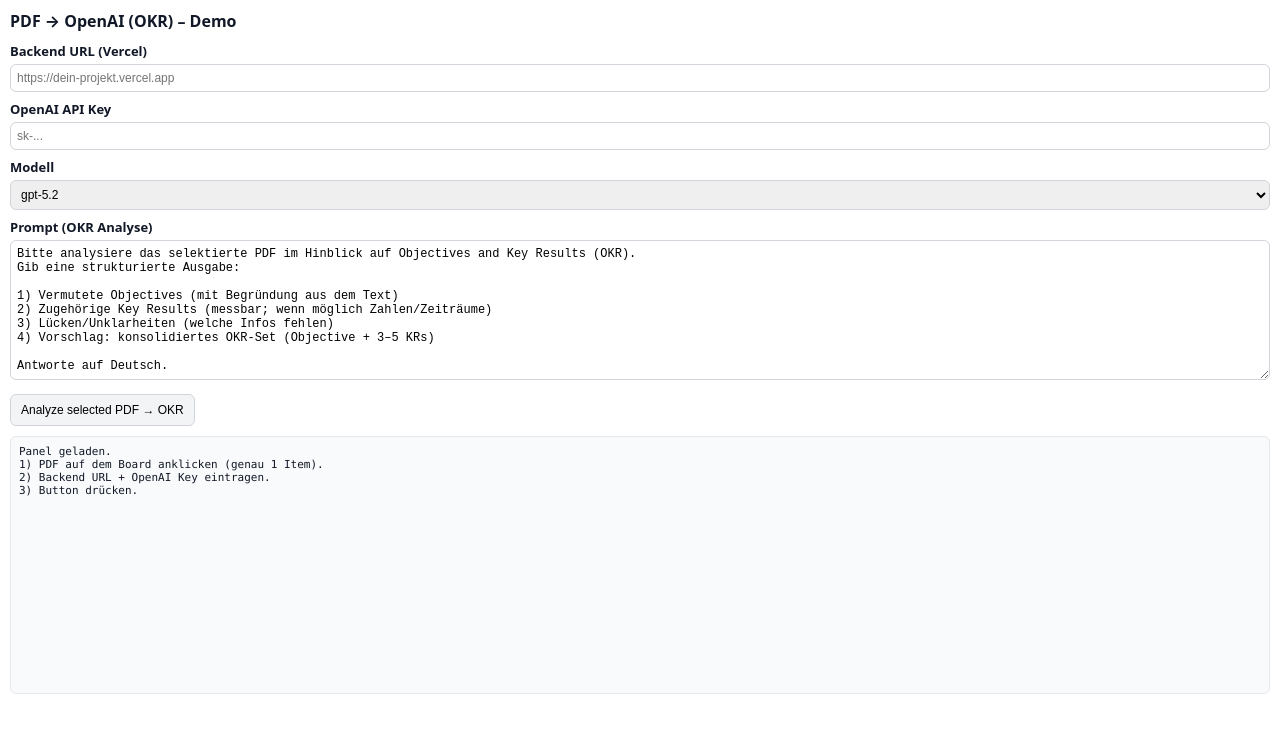
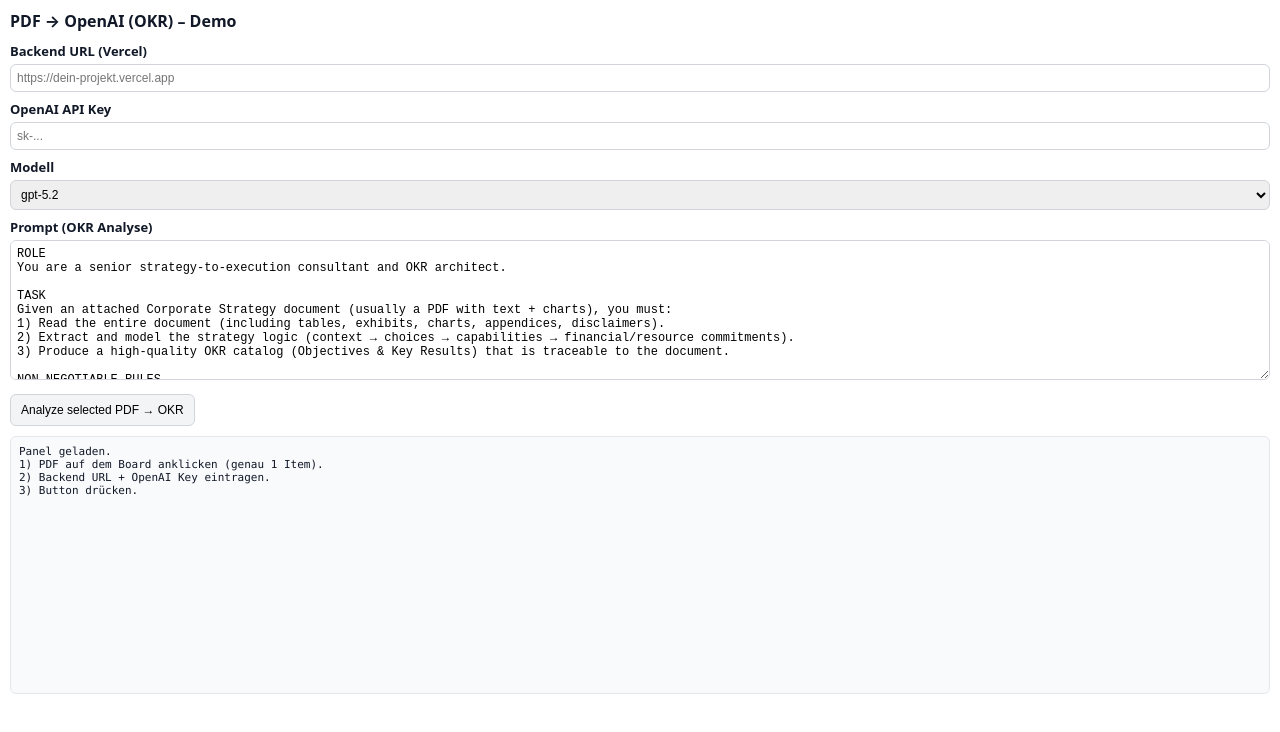
Before and after one commit to Datentreiber-Org/miro-app-mcp, a plain HTML site: page app.html in a window 1280 px wide. Drawn offline with Linux system fonts and the light colour scheme.

Commit message:
Update app.html

```diff
--- a/app.html
+++ b/app.html
@@ -30,15 +30,109 @@
   </select>
 
   <label for="prompt">Prompt (OKR Analyse)</label>
-  <textarea id="prompt">Bitte analysiere das selektierte PDF im Hinblick auf Objectives and Key Results (OKR).
-Gib eine strukturierte Ausgabe:
+  <textarea id="prompt">ROLE
+You are a senior strategy-to-execution consultant and OKR architect.
 
-1) Vermutete Objectives (mit Begründung aus dem Text)
-2) Zugehörige Key Results (messbar; wenn möglich Zahlen/Zeiträume)
-3) Lücken/Unklarheiten (welche Infos fehlen)
-4) Vorschlag: konsolidiertes OKR-Set (Objective + 3–5 KRs)
+TASK
+Given an attached Corporate Strategy document (usually a PDF with text + charts), you must:
+1) Read the entire document (including tables, exhibits, charts, appendices, disclaimers).
+2) Extract and model the strategy logic (context → choices → capabilities → financial/resource commitments).
+3) Produce a high-quality OKR catalog (Objectives & Key Results) that is traceable to the document.
 
-Antworte auf Deutsch.</textarea>
+NON-NEGOTIABLE RULES
+- Do NOT invent facts, numbers, dates, or commitments that are not supported by the document.
+- Every Objective and every Key Result MUST include:
+  a) Source page(s)
+  b) A short evidence snippet (<= 20 words, paraphrase preferred; if quoting, keep it short)
+  c) A label: {EXPLICIT} if directly stated, {INFERRED/OPERATIONALIZED} if you created a measurable proxy.
+- If a critical metric is missing, create a measurable proxy KR but mark it {INFERRED/OPERATIONALIZED}.
+- Do not ask the user questions; proceed with best-effort assumptions and clearly list assumptions.
+
+STEP 1 — STRATEGY EXTRACTION (OUTPUT IN BULLETS)
+A) Document meta:
+   - Company name, strategy name, publication date
+   - Strategy time horizon (years/fiscal years) and definitions (e.g., FY ends when?)
+B) Strategic context / diagnosis:
+   - External environment shifts, risks, disruptions, megatrends
+C) Strategic intent:
+   - Vision / north star
+   - Value creation logic (pillars, themes, strategic framework)
+D) Quantitative targets and commitments:
+   - Financial targets (e.g., ROE, margin, cash flow, growth rates)
+   - Capital allocation, investment/divestment plans, shareholder return policy
+E) Strategic initiatives & programs:
+   - Major programs (e.g., “Transform”, “Digital”, “Energy Transition”, “AI”, “M&A”)
+   - Enablers (talent, operating model, governance, partnerships)
+F) Constraints and guardrails:
+   - Financial soundness constraints (e.g., leverage, ratings)
+   - Risk/compliance/ESG principles mentioned
+G) Disclaimers:
+   - Forward-looking statement limitations (note for OKR risk management)
+
+STEP 2 — OKR DESIGN PRINCIPLES (INTERNAL)
+Apply these:
+- 5–9 Corporate-level Objectives max, each with 3–5 Key Results.
+- Objectives: qualitative, outcome-oriented, direction-setting (not a metric).
+- Key Results: measurable outcomes (numbers or verifiable states), time-bound to the strategy horizon.
+- Ensure coverage:
+  (1) Growth outcomes, (2) Efficiency/capital productivity, (3) Portfolio/capital allocation,
+  (4) Core-business strengthening, (5) New growth creation, (6) Capabilities (talent/AI/ops model),
+  (7) Shareholder returns and financial guardrails (if in doc).
+- Avoid duplicates: each KR should measure a distinct outcome.
+
+STEP 3 — OUTPUT: OKR CATALOG (TWO FORMATS)
+
+FORMAT A — HUMAN READABLE (MARKDOWN)
+For each Objective:
+- Objective title
+- Intent (1–2 sentences)
+- Key Results (3–5 items), each with:
+  * Metric / Definition
+  * Baseline (if stated)
+  * Target (explicit number/date if stated)
+  * Due date / time horizon
+  * Evidence: page(s) + snippet
+  * Tag: {EXPLICIT} or {INFERRED/OPERATIONALIZED}
+
+FORMAT B — MACHINE READABLE (JSON)
+Return a JSON array with this schema:
+[
+  {
+    "objective_id": "O1",
+    "objective": "...",
+    "time_horizon": "...",
+    "intent": "...",
+    "source_pages": [..],
+    "key_results": [
+      {
+        "kr_id": "KR1",
+        "metric": "...",
+        "baseline": "... or null",
+        "target": "...",
+        "due": "...",
+        "type": "EXPLICIT | INFERRED/OPERATIONALIZED",
+        "evidence": {
+          "pages": [..],
+          "snippet": "..."
+        },
+        "notes": "assumptions or operationalization details"
+      }
+    ]
+  }
+]
+
+STEP 4 — QUALITY CHECK (MANDATORY)
+Before finalizing, run these checks and report results:
+- Coverage check: Did you include every major quantitative target as at least one KR?
+- Traceability check: Does every Objective + KR have page(s) and evidence snippet?
+- Non-hallucination check: Are all numbers/dates sourced?
+- OKR hygiene: Objectives not phrased as metrics; KRs measurable; 3–5 KRs per objective.
+
+FINAL OUTPUT ORDER
+1) Strategy extraction bullets (Step 1)
+2) OKR catalog in Markdown (Format A)
+3) OKR catalog in JSON (Format B)
+4) Quality check results (Step 4).</textarea>
 
   <button id="btnRun">Analyze selected PDF → OKR</button>
 
```
